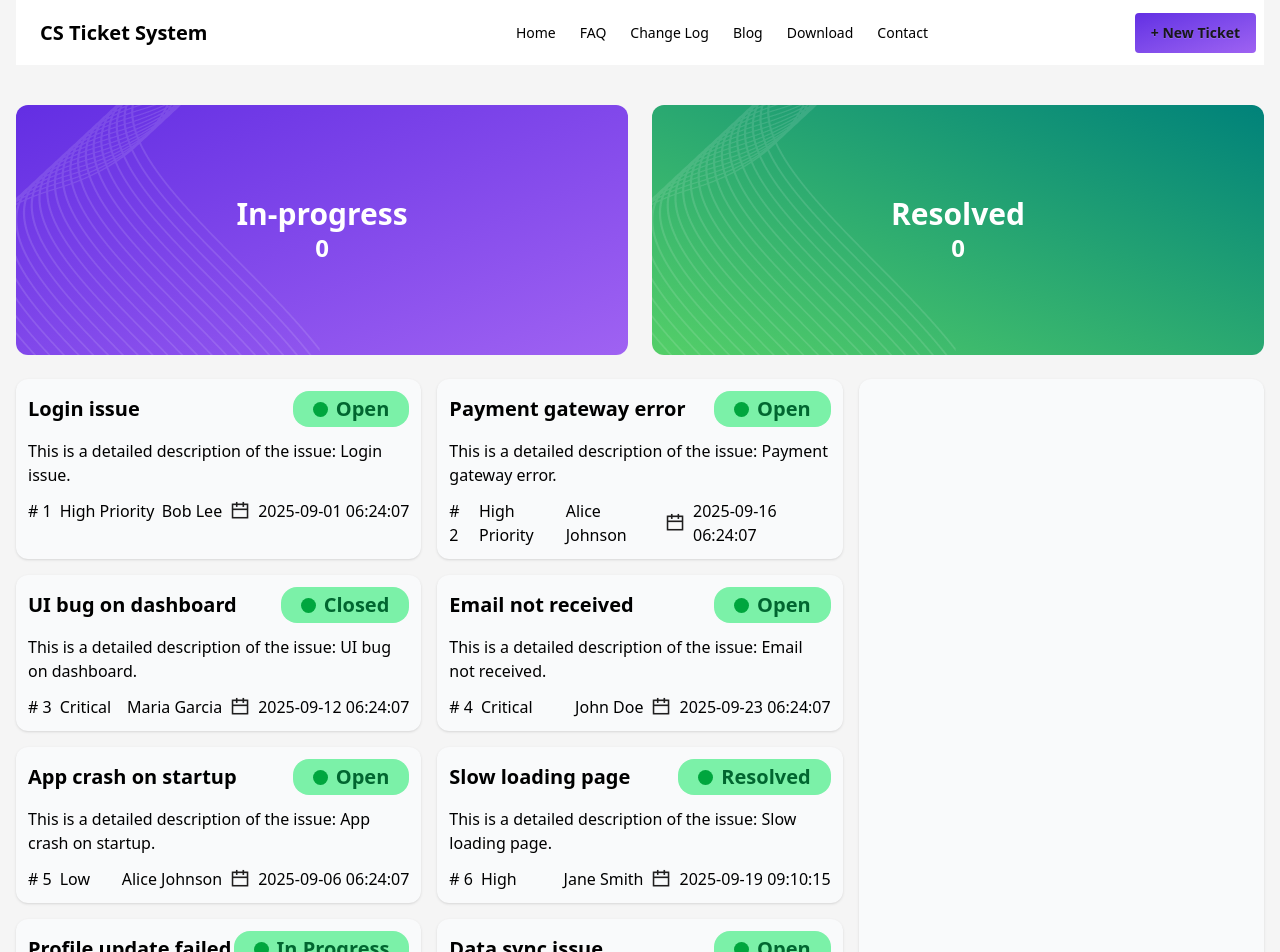
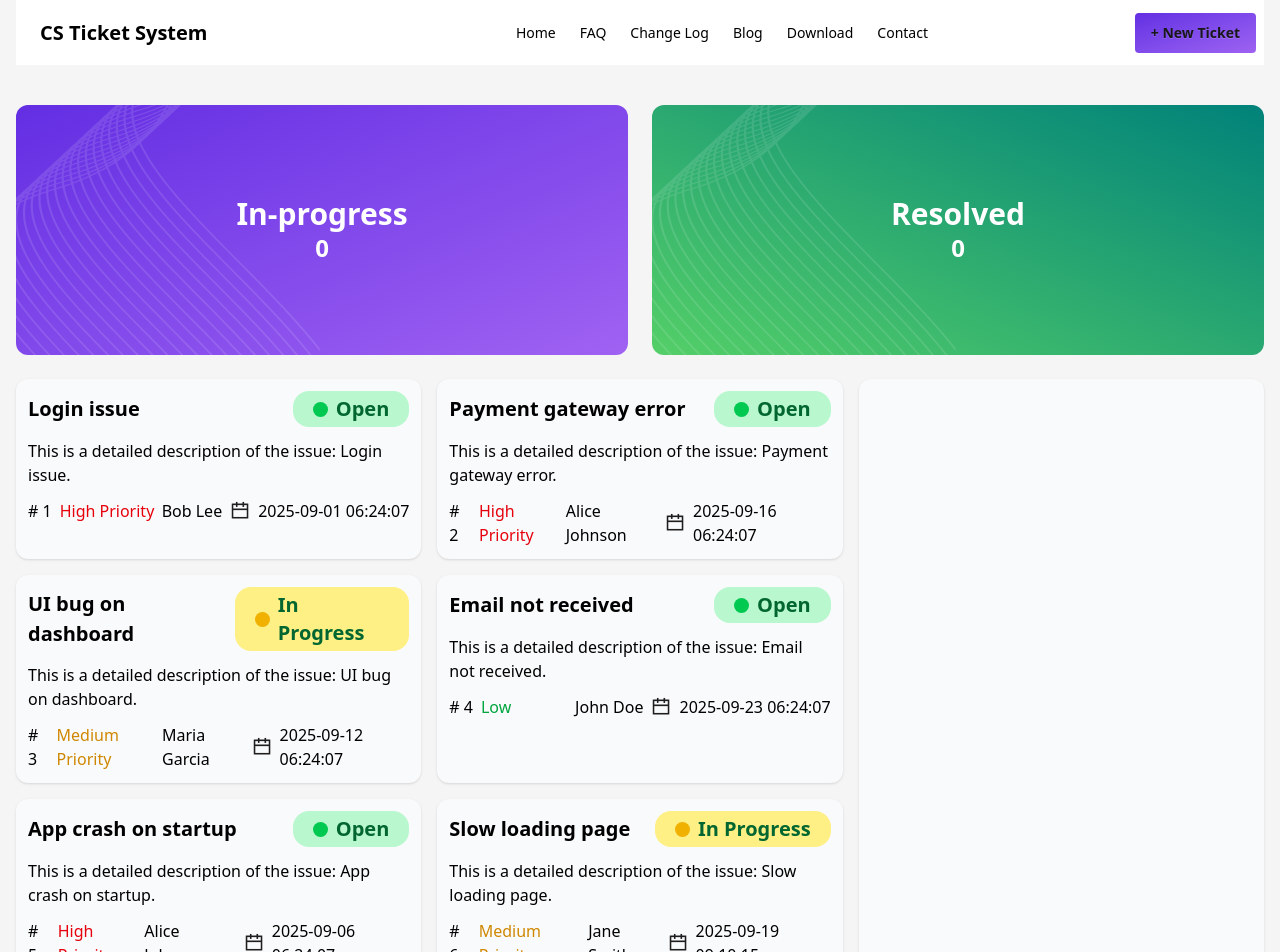
Before and after one commit to getSohelRana/customer-support-ticket, a React (Vite) app: page / in a window 1280 px wide. Shown: the top 952 px of the page. Built offline with nearby package versions, Linux system fonts and the light colour scheme.

Commit message:
onclick cards progress count increase done

```diff
--- a/public/ticket.json
+++ b/public/ticket.json
@@ -22,8 +22,8 @@
     "title": "UI bug on dashboard",
     "description": "This is a detailed description of the issue: UI bug on dashboard.",
     "customer": "Maria Garcia",
-    "priority": "Critical",
-    "status": "Closed",
+    "priority": "Medium Priority",
+    "status": "In Progress",
     "createdAt": "2025-09-12 06:24:07"
   },
   {
@@ -31,7 +31,7 @@
     "title": "Email not received",
     "description": "This is a detailed description of the issue: Email not received.",
     "customer": "John Doe",
-    "priority": "Critical",
+    "priority": "Low",
     "status": "Open",
     "createdAt": "2025-09-23 06:24:07"
   },
@@ -40,7 +40,7 @@
     "title": "App crash on startup",
     "description": "This is a detailed description of the issue: App crash on startup.",
     "customer": "Alice Johnson",
-    "priority": "Low",
+    "priority": "High Priority",
     "status": "Open",
     "createdAt": "2025-09-06 06:24:07"
   },
@@ -49,8 +49,8 @@
     "title": "Slow loading page",
     "description": "This is a detailed description of the issue: Slow loading page.",
     "customer": "Jane Smith",
-    "priority": "High",
-    "status": "Resolved",
+    "priority": "Medium Priority",
+    "status": "In Progress",
     "createdAt": "2025-09-19 09:10:15"
   },
   {
@@ -58,7 +58,7 @@
     "title": "Profile update failed",
     "description": "This is a detailed description of the issue: Profile update failed.",
     "customer": "Maria Garcia",
-    "priority": "Medium",
+    "priority": "Medium Priority",
     "status": "In Progress",
     "createdAt": "2025-09-08 14:32:55"
   },
@@ -67,7 +67,7 @@
     "title": "Data sync issue",
     "description": "This is a detailed description of the issue: Data sync issue.",
     "customer": "John Doe",
-    "priority": "Critical",
+    "priority": "Low",
     "status": "Open",
     "createdAt": "2025-09-20 18:44:22"
   },
@@ -77,7 +77,7 @@
     "description": "This is a detailed description of the issue: Notification not showing.",
     "customer": "Bob Lee",
     "priority": "Low",
-    "status": "Closed",
+    "status": "Open",
     "createdAt": "2025-09-10 11:25:48"
   },
   {
@@ -85,7 +85,7 @@
     "title": "Password reset problem",
     "description": "This is a detailed description of the issue: Password reset problem.",
     "customer": "Jane Smith",
-    "priority": "High",
+    "priority": "Medium Priority",
     "status": "In Progress",
     "createdAt": "2025-09-22 07:15:37"
   }
--- a/src/App.jsx
+++ b/src/App.jsx
@@ -3,25 +3,26 @@ import './App.css'
 import Banner from './components/Navbar/banner/Banner'
 import IssueCard from './components/issueCard/IssueCard'
 import TaskStatus from './components/taskStatus/TaskStatus'
-import { Suspense } from 'react'
+import { Suspense, useState } from 'react'
 
-const fetchTicket = async() => {
+const fetchTicket = async () => {
   const res = await fetch('./ticket.json')
   return res.json()
 }
+const ticketPromise = fetchTicket()
+function App() {
 
-function App() {
-  const ticketPromise = fetchTicket()
+  const [progress, setProgress] = useState(0)
 
   return (
     <>
       <Navar></Navar>
-      <Banner></Banner>
+      <Banner progress={progress}></Banner>
 
-      <Suspense fallback = {<div className="flex justify-center items-center h-screen w-screen fixed top-0 left-0 bg-blue bg-opacity-10 z-50">
-            <span className="loading loading-spinner text-warning"></span>
-          </div>}>
-        <IssueCard ticketPromise = {ticketPromise}></IssueCard>
+      <Suspense fallback={<div className="flex justify-center items-center h-screen w-screen fixed top-0 left-0 bg-blue bg-opacity-10 z-50">
+        <span className="loading loading-spinner text-warning"></span>
+      </div>}>
+        <IssueCard ticketPromise={ticketPromise} setProgress={setProgress}></IssueCard>
       </Suspense>
       <TaskStatus>
 
--- a/src/components/Navbar/banner/Banner.jsx
+++ b/src/components/Navbar/banner/Banner.jsx
@@ -3,7 +3,7 @@ import bgImg from "../../../assets/vector1.png";
 import bgImg2 from "../../../assets/vector2.png";
 
 
-const Banner = () => {
+const Banner = ({progress}) => {
   return (
     <div className='grid grid-cols-1  sm:grid-cols-2 gap-6 mt-10'>
       <div className='rounded-xl'>
@@ -16,7 +16,7 @@ const Banner = () => {
           className="h-[250px] w-full text-white p-4 rounded-xl flex flex-col justify-center items-center"
         >
           <p className="text-3xl font-semibold">In-progress</p>
-          <p className="text-2xl font-bold">0</p>
+          <p className="text-2xl font-bold" >{progress}</p>
         </div>
       </div>
 
@@ -30,7 +30,7 @@ const Banner = () => {
           className="h-[250px] w-full text-white p-4 rounded-xl flex flex-col justify-center items-center"
         >
           <p className="text-3xl font-semibold">Resolved</p>
-          <p className="text-2xl font-bold">0</p>
+          <p className="text-2xl font-bold" >0</p>
         </div>
       </div>
     </div>
--- a/src/components/ShowTicketCards/ShowTickets.jsx
+++ b/src/components/ShowTicketCards/ShowTickets.jsx
@@ -1,25 +1,43 @@
 import React  from 'react';
 import calendarIcon from '../../assets/calendar.png';
-const ShowTickets = ({ ticket }) => {
-    console.log(ticket)
+const ShowTickets = ({ ticket, setProgress }) => {
+    // console.log(ticket)
+
+    const priorityBg = {
+        "High Priority" : "text-red-600",
+        "Medium Priority" : "text-yellow-600",
+        "Low" : "text-green-600"
+    }
+
+    const statusBg = {
+        "Open" : "bg-green-200",
+        "In Progress" : "bg-yellow-200"
+    }
+     const statusActive = {
+        "Open" : "bg-green-500",
+        "In Progress" : "bg-yellow-500"
+    }
+     const handleProgress = () => {
+    setProgress( progress => progress + 1);
+  };
 
     return (
 
-        <div className='shadow-sm p-3 rounded-xl bg-gray-50'>
+        <div onClick={handleProgress}  className='shadow-sm p-3 rounded-xl bg-gray-50 cursor-pointer'>
             <div className='flex justify-between items-center'>
                 <div>
                     <h2 className='font-semibold text-[20px]'>{ticket.title}</h2>
                 </div>
-                <div className='bg-green-300 px-5 py-1 rounded-2xl flex items-center gap-2 text-xl font-semibold text-green-800'>
-                    <span className='bg-green-600 w-[15px] h-[15px] rounded-full'> </span>
-                    <p >{ticket.status}</p>
+                <div className= {` ${statusBg[ticket.status]} px-5 py-1 rounded-2xl flex items-center gap-2 text-xl font-semibold text-green-800`}>
+                    <span className={`${statusActive[ticket.status]} w-[15px] h-[15px] rounded-full`}> </span>
+                    <p>{ticket.status}</p>
                 </div>
             </div>
             <p className='my-3'>{ticket.description}</p>
             <div className='flex justify-between items-center'>
                 <div className='flex items-center gap-2'>
                     <p># <span>{ticket.id}</span></p>
-                    <p >{ticket.priority}</p>
+                    <p className={priorityBg[ticket.priority]}>{ticket.priority}</p>
                 </div>
                 <div className='flex items-center gap-2'>
                     <p>{ticket.customer}</p>
--- a/src/components/issueCard/IssueCard.jsx
+++ b/src/components/issueCard/IssueCard.jsx
@@ -1,14 +1,14 @@
 import React, { use } from 'react';
 import ShowTickets from '../ShowTicketCards/ShowTickets';
-const IssueCard = ({ ticketPromise }) => {
+const IssueCard = ({ ticketPromise , setProgress}) => {
     const ticketData = use(ticketPromise);
-    console.log(ticketData)
+    // console.log(ticketData)
     return (
 
         <div className="grid grid-cols-1 lg:grid-cols-3 gap-4 mt-6">
             <div className="grid grid-cols-1 md:grid-cols-2 gap-4 lg:col-span-2">
                {
-                ticketData.map((ticket, idx) => <ShowTickets key={idx} ticket={ticket}></ShowTickets>)
+                ticketData.map((ticket, idx) => <ShowTickets setProgress = {setProgress}  key={idx} ticket={ticket}></ShowTickets>)
                }
             </div>
             <div className="bg-gray-50 p-4 rounded-xl shadow">
```
